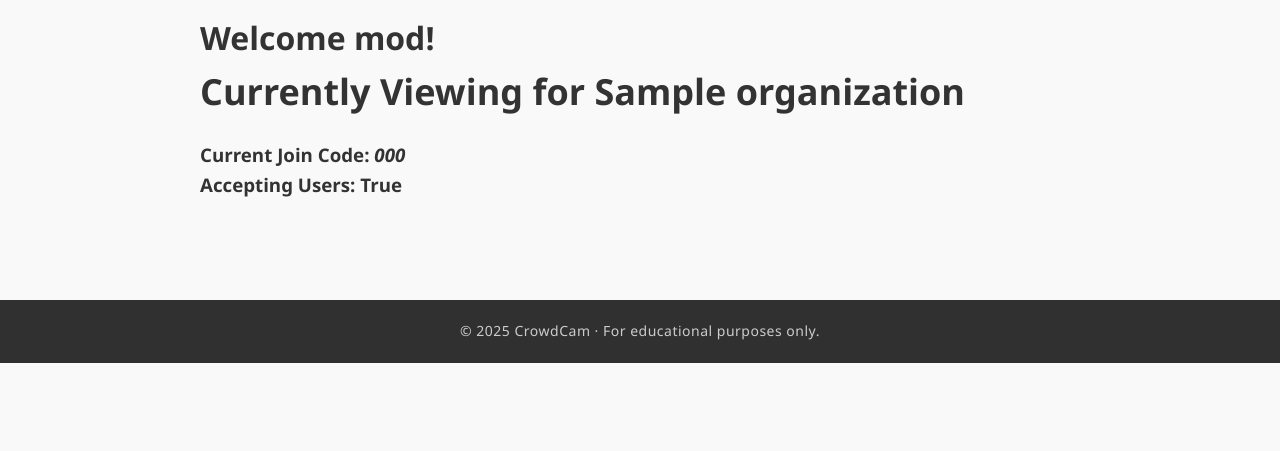
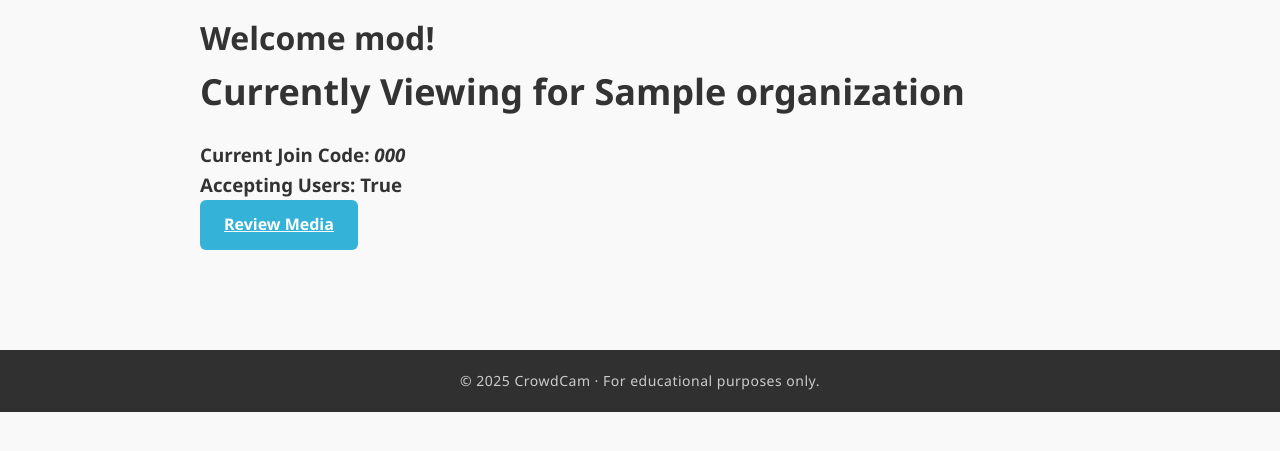
Before and after one commit to crowdcam/crowdcam, a Django app: page /organization/1/mod in a window 1280 px wide. Shown: the part 187-638 px from the top of the page. Run offline with Django 5.2, Linux system fonts and the light colour scheme; a user stored in the database is signed in; tables that the repository leaves empty hold one stand-in row (values such as "Sample post").

Commit message:
Updated mod view

```diff
--- a/organization/templates/organization/mod/index.html
+++ b/organization/templates/organization/mod/index.html
@@ -12,7 +12,7 @@
     <h2>Currently Viewing for {{ org.name }}</h2>
     <h3>Current Join Code: <em>{{ org.join_code }}</em></h3>
     <h3>Accepting Users: {{ org.accepting_users }}<br></h3>
-
+    <a class="btn" href="{% url 'organization:media_review' org.id %}">Review Media</a>
 {% endif %}
 
 <!-- End of content variable-->
--- a/organization/urls.py
+++ b/organization/urls.py
@@ -16,5 +16,6 @@ urlpatterns = [
     path("<int:org_id>/admin/users/<int:user_id>", views_admin.manage_user, name="manage_user"),
     path("<int:org_id>/admin/join_code", views_admin.set_join_code, name="set_join_code"),
     path("<int:org_id>/mod", views_mod.mod_index, name="mod_index"),
+    path("<int:org_id>/mod/review", views_mod.review_all, name="media_review"),
 
 ]
--- a/organization/views_mod.py
+++ b/organization/views_mod.py
@@ -1,7 +1,7 @@
 from django.shortcuts import render
 from django.contrib.auth.decorators import login_required
 from .utils import user_has_mod_perms
-
+from media_app.models import Media
 
 
 @login_required()
@@ -9,3 +9,12 @@ def mod_index(request, org_id):
     org = user_has_mod_perms(request.user, org_id)
     context = {"org": org}
     return render(request, "organization/mod/index.html", context)
+
+
+
+@login_required()
+def review_all(request, org_id):
+    org = user_has_mod_perms(request.user, org_id)
+    media_list = Media.objects.filter(organization=org).filter(status=None).order_by("created")
+    context = {"org": org, "media_list": media_list}
+    return render(request, "organization/mod/review.html", context)
```
Also changed, not shown: organization/templates/organization/mod/review.html (added, +26 -0 lines).
